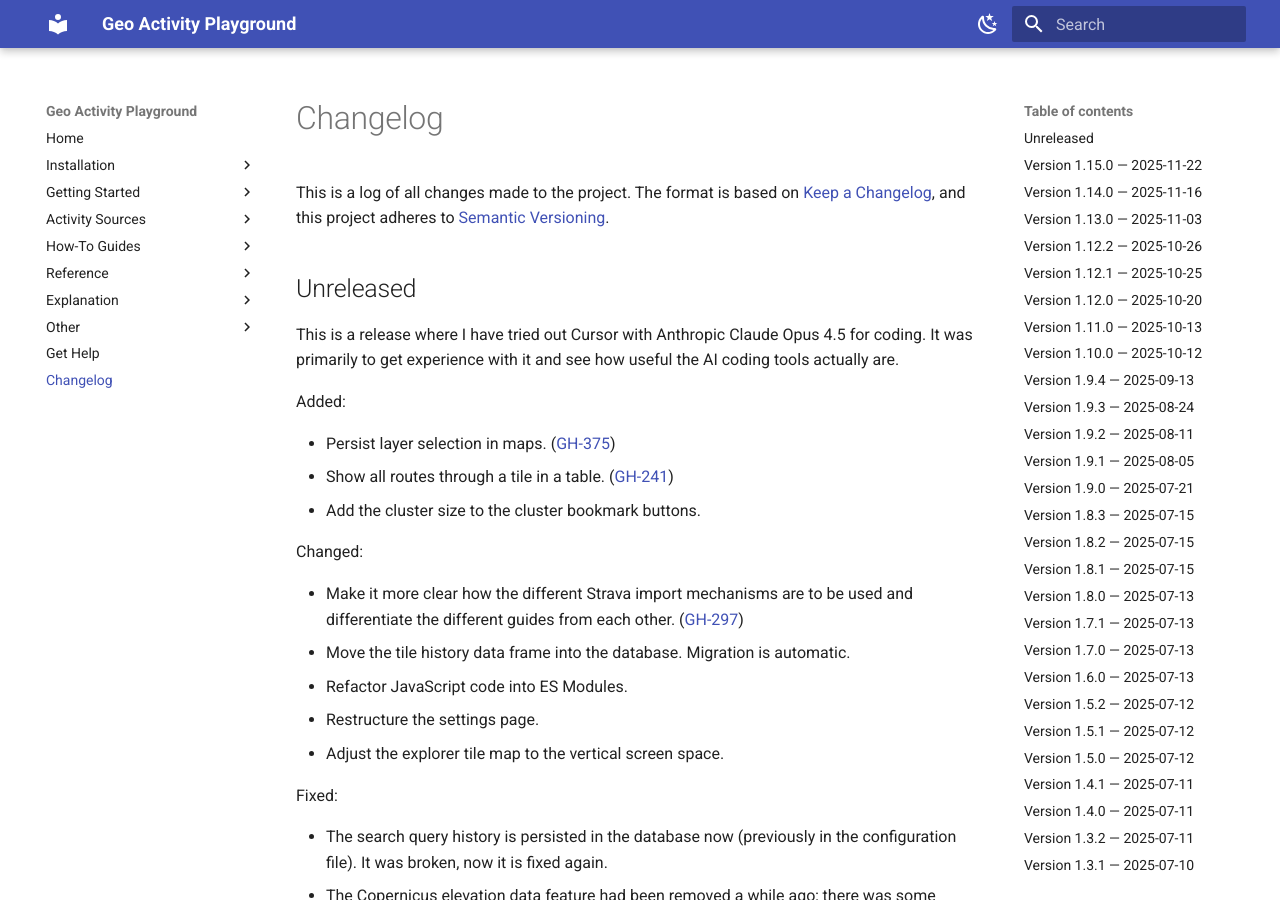
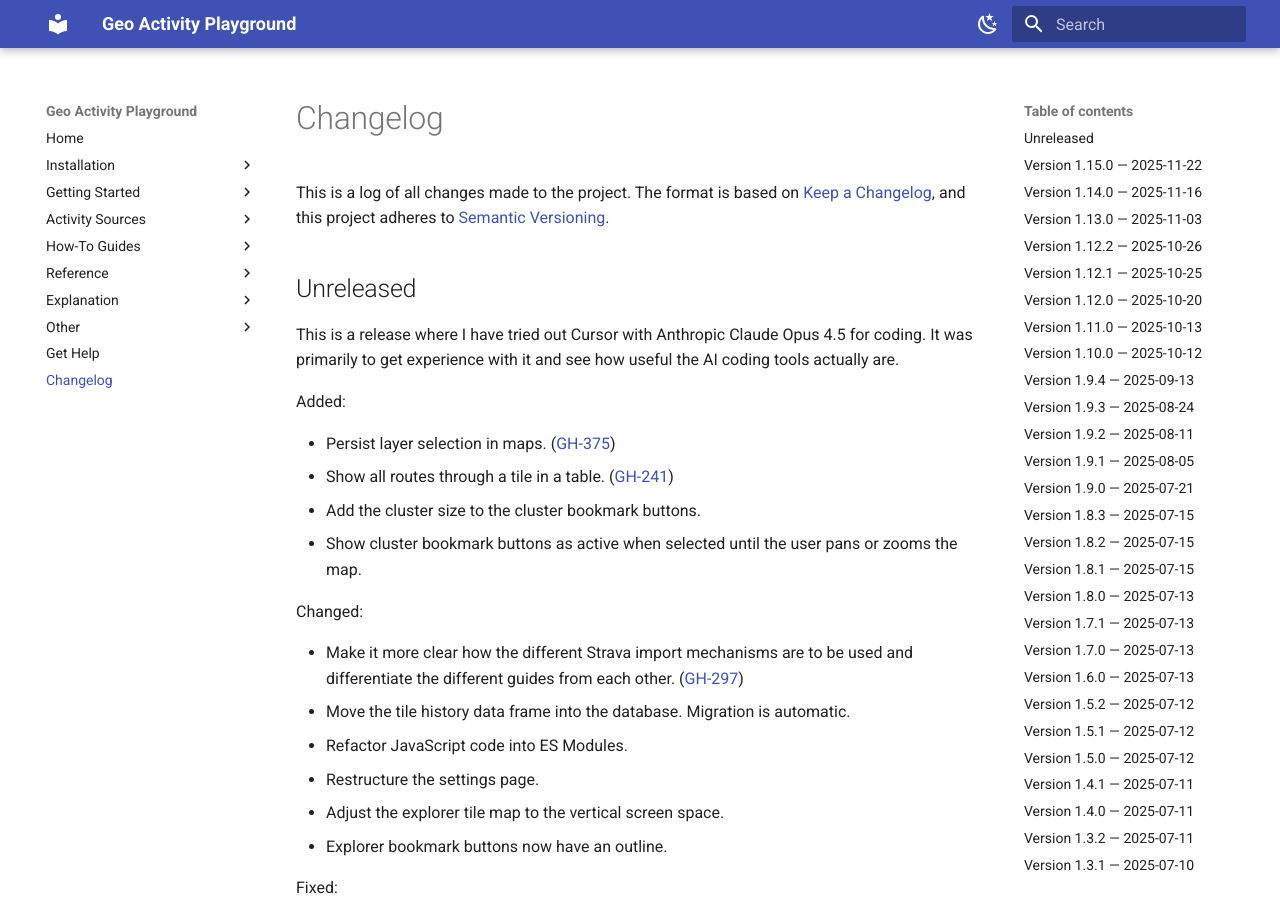
Before and after one commit to martin-ueding/geo-activity-playground, an MkDocs documentation site: the page built from docs/changelog.md, in a window 1280 px wide and 900 px high. Built offline with MkDocs 1.6.1 and Material for MkDocs 9.7.7, drawn with Linux system fonts in a browser that asks for light colours.

Commit message:
Changelog entry

```diff
--- a/docs/changelog.md
+++ b/docs/changelog.md
@@ -24,6 +24,7 @@ Added:
 - Persist layer selection in maps. ([GH-375](https://github.com/martin-ueding/geo-activity-playground/issues/375))
 - Show all routes through a tile in a table. ([GH-241](https://github.com/martin-ueding/geo-activity-playground/issues/241))
 - Add the cluster size to the cluster bookmark buttons.
+- Show cluster bookmark buttons as active when selected until the user pans or zooms the map.
 
 Changed:
 
@@ -32,6 +33,7 @@ Changed:
 - Refactor JavaScript code into ES Modules.
 - Restructure the settings page.
 - Adjust the explorer tile map to the vertical screen space.
+- Explorer bookmark buttons now have an outline.
 
 Fixed:
 
```
